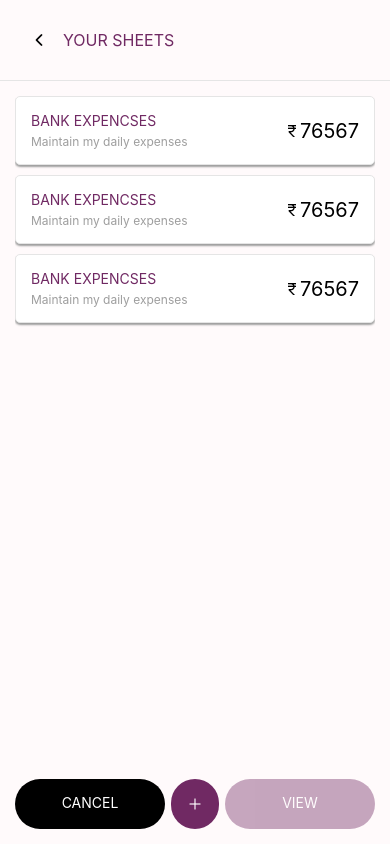
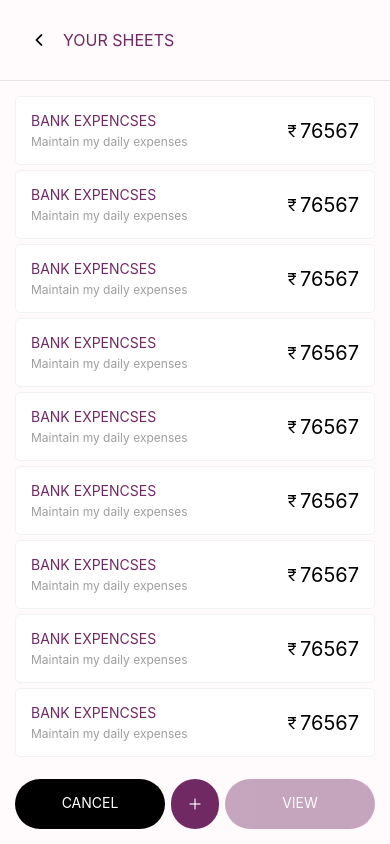
Before and after one commit to ASakkeer/rn-my-journey, a React Native app: screen /SheetList in a window 390 px wide. Built offline with nearby package versions, Linux system fonts and the light colour scheme.

Commit message:
Sheet card shadow removed

```diff
--- a/src/components/layout/SheetCard.js
+++ b/src/components/layout/SheetCard.js
@@ -13,6 +13,7 @@ import {
   DANGER,
   DARK,
   GREY_MEDIUM,
+  GREY_XX_LIGHT,
   GREY_X_LIGHT,
   PRIMARY,
   SUCCESS,
@@ -22,15 +23,13 @@ import {
 
 const SheetCard = React.memo(function SheetCard({
   itemData,
-  marginBottom = 10,
+  marginBottom = 5,
   setSelectedSheet,
   selectedSheet,
 }) {
   const selectTheSheet = item => {
     setSelectedSheet(item);
   };
-
-  console.log(selectedSheet, 'kjojnoj');
 
   return (
     <TouchableOpacity onPress={() => selectTheSheet(itemData)}>
@@ -66,14 +65,9 @@ const SheetCard = React.memo(function SheetCard({
 
 const styles = StyleSheet.create({
   cardContainer: {
-    borderColor: GREY_X_LIGHT,
+    borderColor: GREY_XX_LIGHT,
     backgroundColor: WHITE,
     borderRadius: 5,
-    shadowColor: GREY_MEDIUM,
-    shadowOffset: {width: 0, height: 2},
-    shadowOpacity: 3,
-    shadowRadius: 2,
-    elevation: 2,
   },
   userInfo: {
     marginBottom: 5,
--- a/src/components/pages/SheetList.js
+++ b/src/components/pages/SheetList.js
@@ -18,6 +18,12 @@ function SheetList({navigation}) {
 
   const sheetData = [
     {
+      id: 1,
+      title: 'BANK EXPENCSES',
+      description: 'Maintain my daily expenses',
+      value: '76567',
+    },
+    {
       id: 2,
       title: 'BANK EXPENCSES',
       description: 'Maintain my daily expenses',
@@ -31,6 +37,36 @@ function SheetList({navigation}) {
     },
     {
       id: 4,
+      title: 'BANK EXPENCSES',
+      description: 'Maintain my daily expenses',
+      value: '76567',
+    },
+    {
+      id: 5,
+      title: 'BANK EXPENCSES',
+      description: 'Maintain my daily expenses',
+      value: '76567',
+    },
+    {
+      id: 6,
+      title: 'BANK EXPENCSES',
+      description: 'Maintain my daily expenses',
+      value: '76567',
+    },
+    {
+      id: 7,
+      title: 'BANK EXPENCSES',
+      description: 'Maintain my daily expenses',
+      value: '76567',
+    },
+    {
+      id: 8,
+      title: 'BANK EXPENCSES',
+      description: 'Maintain my daily expenses',
+      value: '76567',
+    },
+    {
+      id: 9,
       title: 'BANK EXPENCSES',
       description: 'Maintain my daily expenses',
       value: '76567',
```
